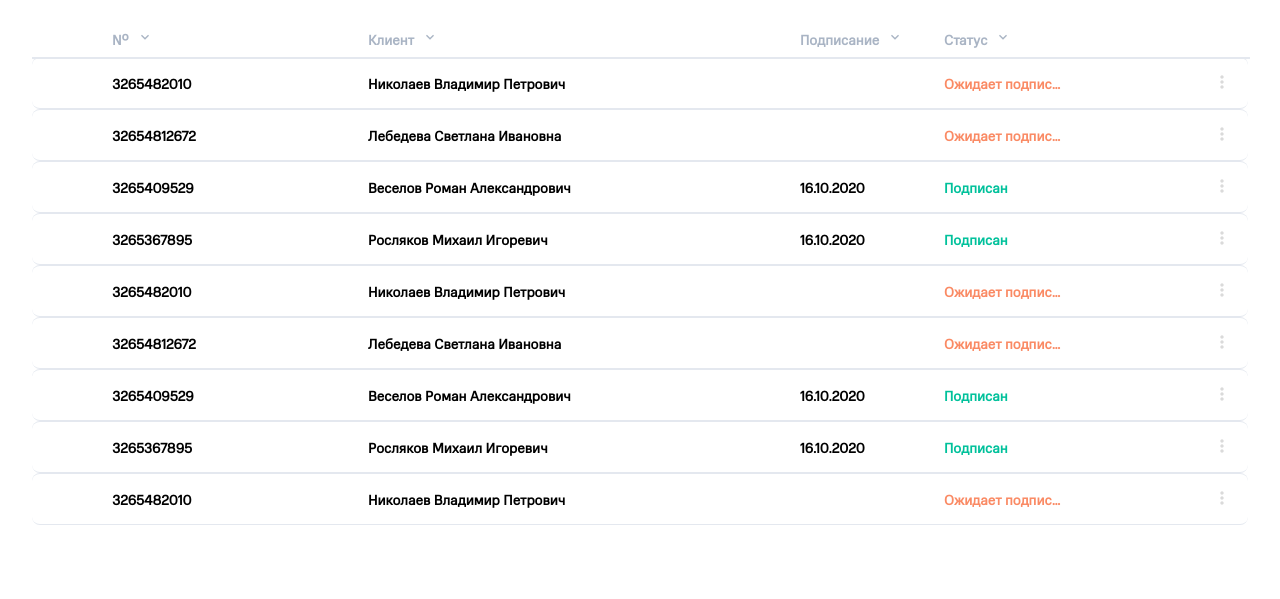
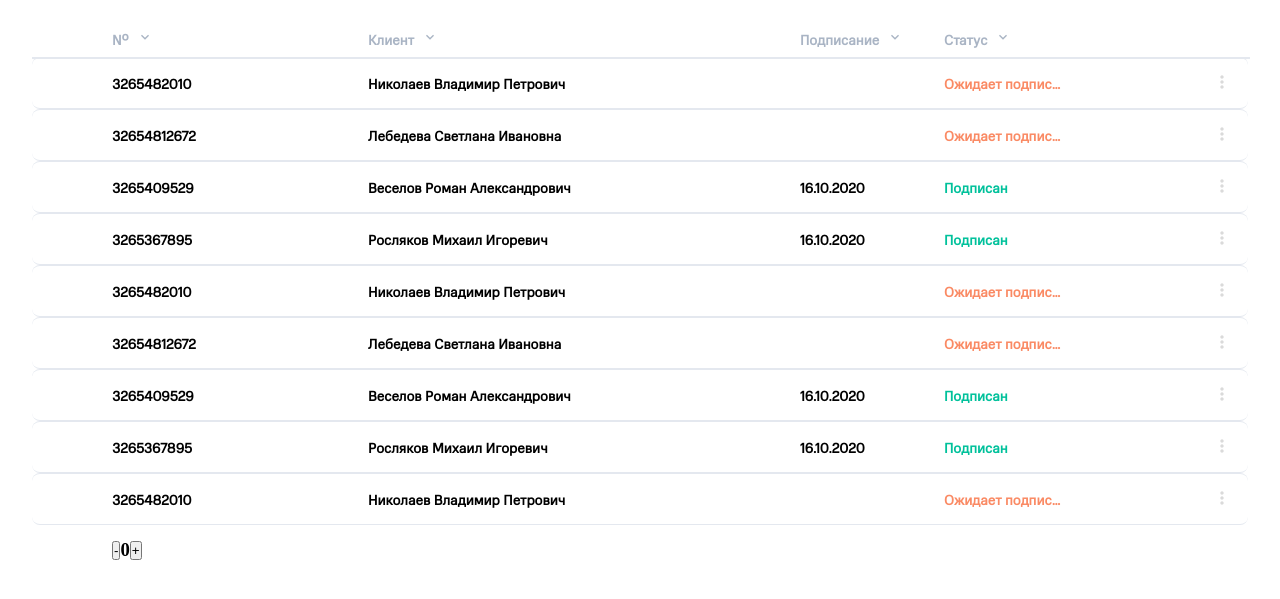
Before and after one commit to Asterka/mts-mock, a React app: page / in a window 1280 px wide. Shown: the part 133-732 px from the top of the page. Built offline with nearby package versions, Linux system fonts and the light colour scheme.

Commit message:
modified:   package-lock.json 	modified:   package.json 	modified:   src/components/Documents.js 	new file:   src/components/Footer.js 	modified:   src/components/Main.js 	new file:   src/components/PageNavigation.js 	modified:   src/index.js 	modified:   src/styles/App.scss 	modified:   src/styles/_documents.scss 	new file:   src/styles/_footer.scss 	modified:   src/styles/_table_description.scss

```diff
--- a/package.json
+++ b/package.json
@@ -1,7 +1,7 @@
 {
   "name": "mts-mock",
   "version": "0.1.0",
-  "homepage":"http://asterka.github.io/mts-mock",
+  "homepage": "http://asterka.github.io/mts-mock",
   "private": true,
   "dependencies": {
     "@material-ui/core": "^4.11.0",
@@ -18,6 +18,7 @@
     "react": "^17.0.1",
     "react-dom": "^17.0.1",
     "react-notifications-menu": "^1.0.1",
+    "react-pdf": "^5.0.0",
     "react-scripts": "4.0.0",
     "typescript": "^4.0.5",
     "uuid": "^8.3.1",
@@ -27,7 +28,7 @@
     "start": "react-scripts start",
     "build": "react-scripts build",
     "predeploy": "npm run build",
-  "deploy": "gh-pages -d build",
+    "deploy": "gh-pages -d build",
     "test": "react-scripts test",
     "eject": "react-scripts eject"
   },
--- a/src/components/Documents.js
+++ b/src/components/Documents.js
@@ -1,5 +1,6 @@
 import React from 'react';
 import Document from './Document';
+import Footer from './Footer';
 
 import {v4 as uuidv4} from "uuid"
 
@@ -69,14 +70,42 @@ function sortDocs (sortBy, documents){
             });
             return res;
         case 3://sort by issued ascending
-            break;
+            res = documents.sort((a, b)=>{
+                let firstDate = a.issueDate.split('.');
+                let secondDate = b.issueDate.split('.');
+                let dateA = Date(`${firstDate[2]}-${firstDate[1]}-${firstDate[0]}`)
+                let dateB = Date(`${secondDate[2]}-${secondDate[1]}-${secondDate[0]}`)
+
+                if (dateA < dateB) {
+                    return 1;
+                }
+                if (dateA > dateB) {
+                    return -1;
+                }
+                return 0;
+            });
+            return res;
         case -3://sort by issued ascending
-            break;
+        res = documents.sort((a, b)=>{
+            let firstDate = a.issueDate.split('.');
+            let secondDate = b.issueDate.split('.');
+            let dateA = Date(`${firstDate[2]}-${firstDate[1]}-${firstDate[0]}`)
+            let dateB = Date(`${secondDate[2]}-${secondDate[1]}-${secondDate[0]}`)
+
+            if (dateA > dateB) {
+                return 1;
+            }
+            if (dateA < dateB) {
+                return -1;
+            }
+            return 0;
+        });
+        return res;
 
     }
 }
 
-export default function Documents({query, docs, sortBy}) {
+export default function Documents({query, docs, sortBy, currentPage, setCurrentPage}) {
 
     let queriedDocs = filterDocs(query, docs)
     queriedDocs = sortDocs(sortBy, queriedDocs);
@@ -90,6 +119,7 @@ export default function Documents({query, docs, sortBy}) {
     return (
             <div className="documents">
                 {queriedDocs}
+                <Footer currentPage={currentPage} setCurrentPage={setCurrentPage}/>
             </div>
     )
 }
--- /dev/null
+++ b/src/components/Footer.js
@@ -0,0 +1,10 @@
+import React from 'react'
+import PageNavigation from './PageNavigation'
+
+export default function Footer({currentPage, setCurrentPage}) {
+    return (
+        <>
+            <PageNavigation currentPage={currentPage} setCurrentPage={setCurrentPage}/>
+        </>
+    )
+}
--- a/src/components/Main.js
+++ b/src/components/Main.js
@@ -3,9 +3,11 @@ import KeyboardArrowDownIcon from '@material-ui/icons/KeyboardArrowDown';
 import SearchItemSection from "./SearchItemSection";
 import DescriptionSection from "./DescriptionSection";
 import Documents from './Documents';
+import PageNavigation from './PageNavigation';
 export default function Main() {
     const [query, setQuery] = useState("");
     const [sortBy, setSortBy] = useState(0);
+    const [currentPage, setCurrentPage] = useState(0);
 
     const [docs, setDocs] = useState([
 
@@ -32,7 +34,7 @@ export default function Main() {
         <div className="main">
           <SearchItemSection query={query} setQuery={setQuery}/>
           <DescriptionSection docs={docs} setDocs={setDocs} sortBy={sortBy} setSortBy={setSortBy}/>
-          <Documents query={query} docs={docs} setDocs={setDocs} sortBy={sortBy}/>
+          <Documents query={query} docs={docs} setDocs={setDocs} sortBy={sortBy} currentPage={currentPage} setCurrentPage={setCurrentPage}/>
           <hr />
         </div>
     )
--- /dev/null
+++ b/src/components/PageNavigation.js
@@ -0,0 +1,11 @@
+import React from 'react'
+
+export default function PageNavigation({currentPage, setCurrentPage}) {
+    return (
+        <div className={"footer__nav"}>
+            <button onClick={()=>{setCurrentPage(currentPage - 1)}}>-</button>
+                <h3>{currentPage}</h3>
+            <button onClick={()=>{setCurrentPage(currentPage + 1)}}>+</button>
+        </div>
+    )
+}
--- a/src/index.js
+++ b/src/index.js
@@ -1,10 +1,10 @@
 import React from 'react';
 import ReactDOM from 'react-dom';
-import "./styles/App.scss"
+import './styles/App.scss'
 
 import Header from './components/Header';
 import Main from './components/Main';
-
+import Footer from './components/Footer'
 
 
 ReactDOM.render(
--- a/src/styles/App.scss
+++ b/src/styles/App.scss
@@ -18,3 +18,4 @@
 @import "header";
 @import 'search_component';
 @import 'main';
+@import 'footer';
--- a/src/styles/_documents.scss
+++ b/src/styles/_documents.scss
@@ -23,7 +23,7 @@
         }
         .number{
             width: 20%;
-            position: relative;
+            position: absolute;
             left: calc(6.25vw);
         }
         .client_name{
--- /dev/null
+++ b/src/styles/_footer.scss
@@ -0,0 +1,9 @@
+.footer__nav{
+    position: relative;
+    left: 6.25vw;
+    height: 6.25vh;
+    width: 80%;
+    display: flex;
+    align-items: center;
+
+}
--- a/src/styles/_table_description.scss
+++ b/src/styles/_table_description.scss
@@ -10,7 +10,9 @@
         overflow: hidden;
     }
     h2{
-        *{color: #A9B4C4;
+        *{
+        padding-right: 10px;
+        color: #A9B4C4;
         height: 16px;
         width: 32px;
         :hover{
```
Also changed, not shown: 1 other file.
